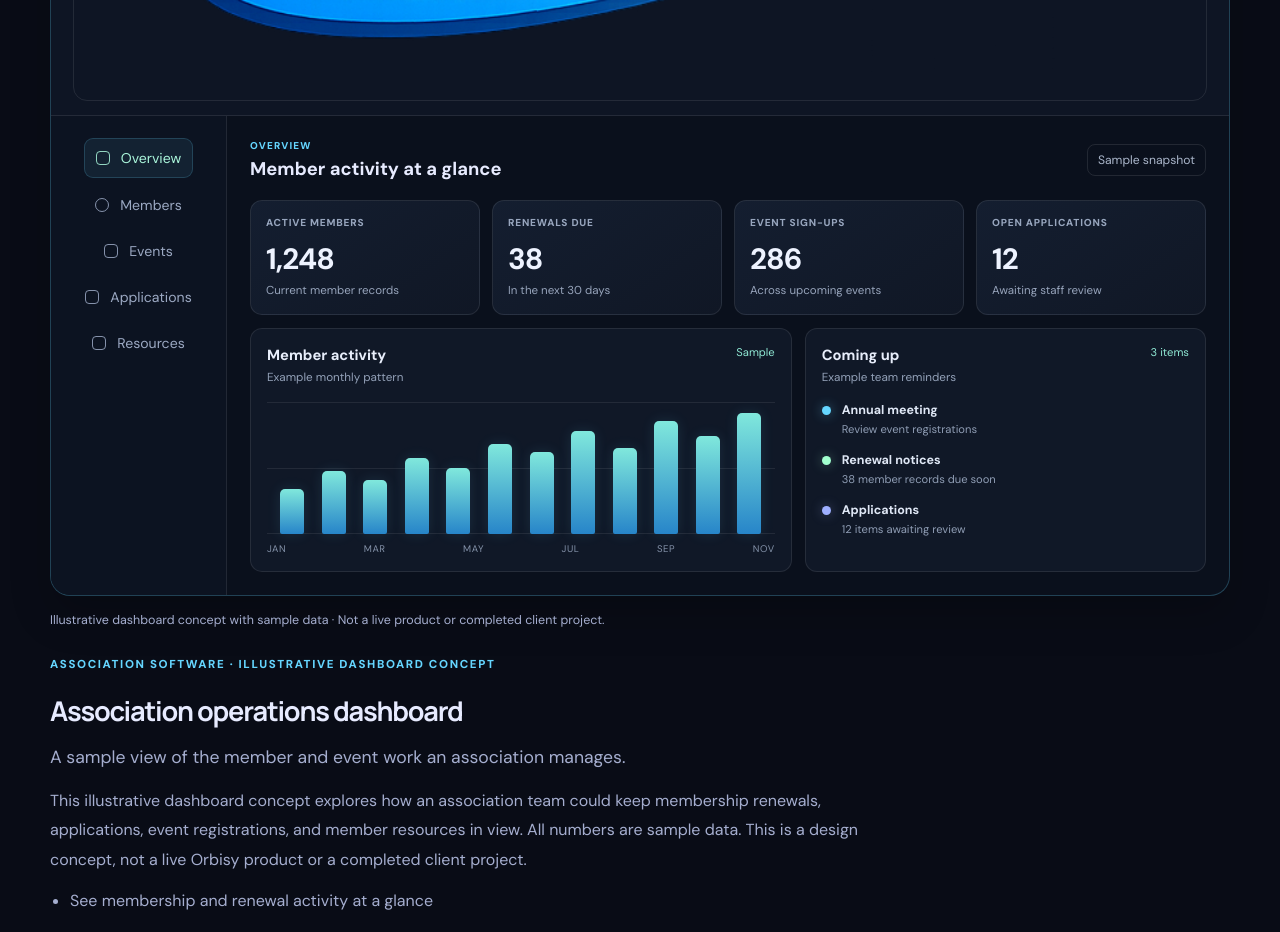
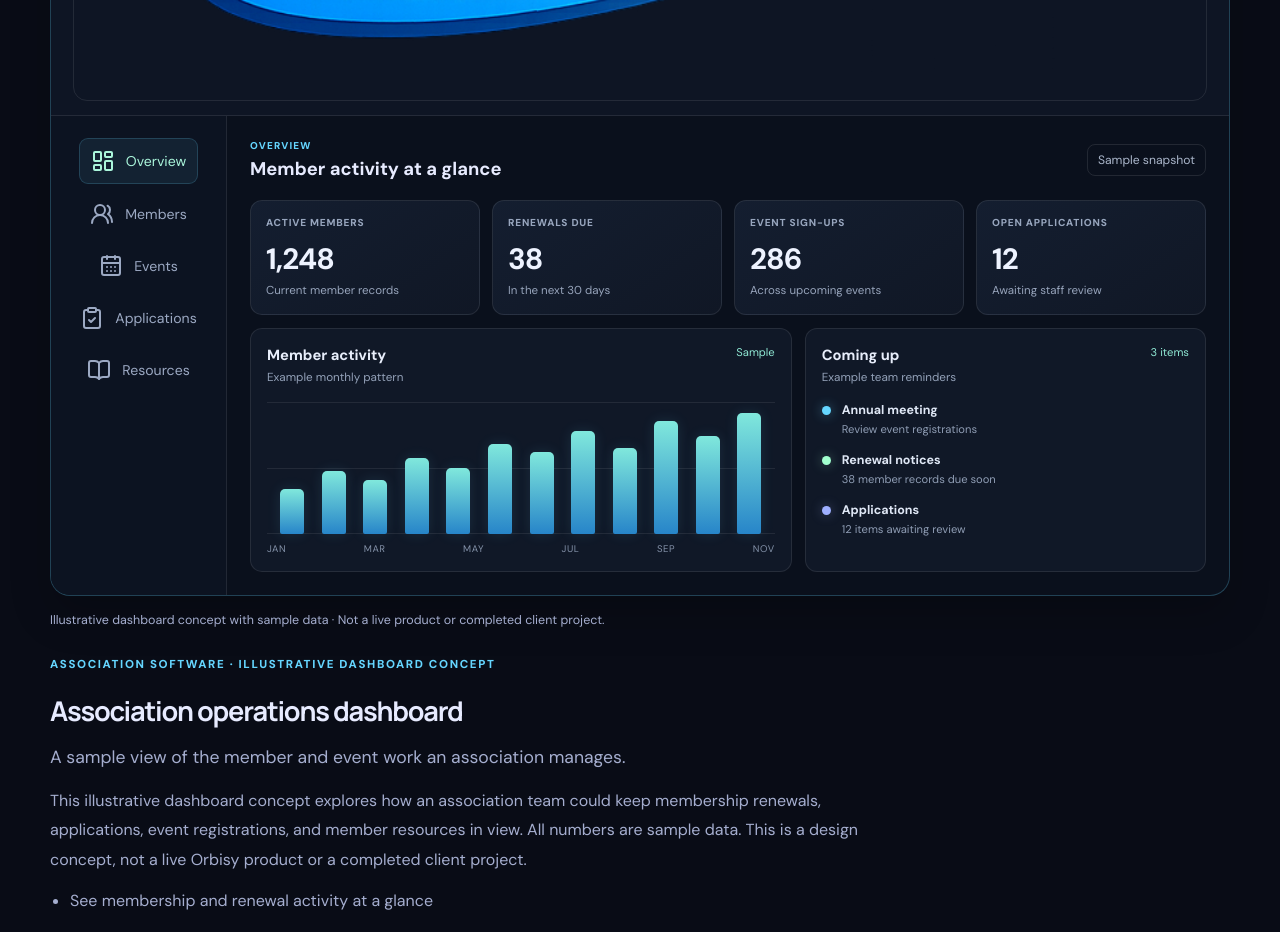
Before and after one commit to eavesa2796/Orbisy-Web-App, a Next.js app: page /work in a window 1280 px wide. Shown: the part 1140-2072 px from the top of the page. Built offline with nearby package versions, Linux system fonts and the light colour scheme; no server answers.

Commit message:
Polish dashboard-first portfolio layout

```diff
--- a/src/components/portfolio-graphics.tsx
+++ b/src/components/portfolio-graphics.tsx
@@ -1,4 +1,5 @@
 import Image from "next/image";
+import { BookOpen, CalendarDays, ClipboardCheck, LayoutDashboard, UsersRound } from "lucide-react";
 import type { CSSProperties } from "react";
 import "./portfolio-graphics.css";
 
@@ -80,11 +81,11 @@ export function AssociationDashboardGraphic() {
       </header>
       <div className="association-dashboard-body">
         <nav className="association-dashboard-nav" aria-hidden="true">
-          <span className="is-current"><i />Overview</span>
-          <span><i />Members</span>
-          <span><i />Events</span>
-          <span><i />Applications</span>
-          <span><i />Resources</span>
+          <span className="is-current"><LayoutDashboard />Overview</span>
+          <span><UsersRound />Members</span>
+          <span><CalendarDays />Events</span>
+          <span><ClipboardCheck />Applications</span>
+          <span><BookOpen />Resources</span>
         </nav>
         <div className="association-dashboard-main">
           <div className="association-dashboard-title-row">
```
